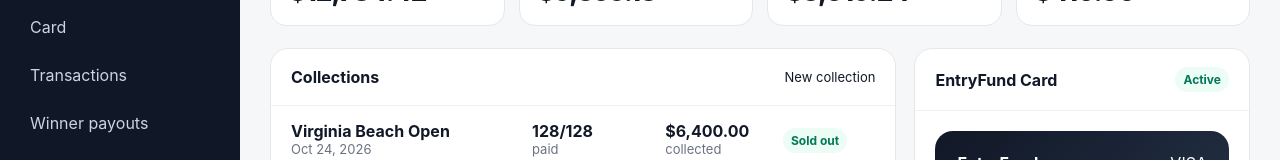
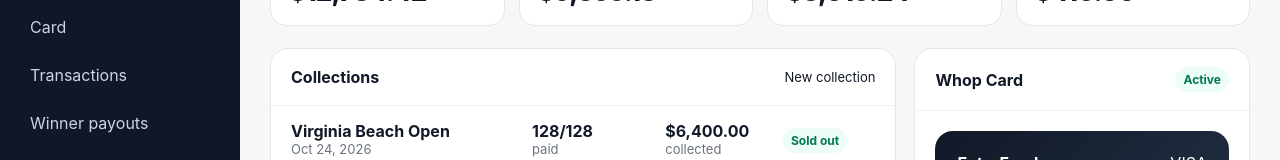
Before and after one commit to retroservices1121/Entryfund, a Next.js app: page /dashboard in a window 1280 px wide. Shown: the part 174-334 px from the top of the page. Built offline with nearby package versions, Linux system fonts and the light colour scheme.

Commit message:
Represent Whop-issued card branding accurately

```diff
--- a/app/dashboard/page.tsx
+++ b/app/dashboard/page.tsx
@@ -46,7 +46,7 @@ export default function Dashboard() {
           </section>
 
           <section className="card-box">
-            <div className="card-head"><strong>EntryFund Card</strong><span className="pill">Active</span></div>
+            <div className="card-head"><strong>Whop Card</strong><span className="pill">Active</span></div>
             <div className="virtual-card">
               <div className="row"><strong>EntryFund</strong><span>VISA</span></div>
               <div>
```
